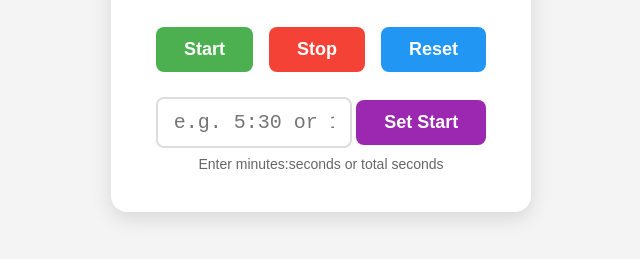
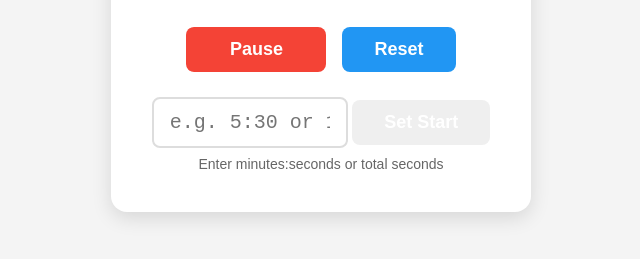
Before and after one commit to andrejanna/interactive_stopwatch, a plain HTML site: page index.html in a window 1280 px wide. Both pictures are taken after a click on the button "Start". Shown: the part 367-626 px from the top of the page, without its empty margins (319-959 px from the left). Drawn offline with Linux system fonts and the light colour scheme.

Commit message:
Refactor stopwatch HTML and update button functionality

```diff
--- a/index.html
+++ b/index.html
@@ -3,7 +3,7 @@
 <head>
     <meta charset="UTF-8">
     <meta name="viewport" content="width=device-width, initial-scale=1.0">
-    <title>Simple Stopwatch (MM:SS)</title>
+    <title>Simple Stopwatch (MM:SS) – Toggle Button</title>
     <style>
         body {
             font-family: Arial, sans-serif;
@@ -42,20 +42,27 @@
         }
         button {
             font-size: 18px;
-            padding: 12px 28px;
+            padding: 12px 32px;
             border: none;
             border-radius: 8px;
             cursor: pointer;
             color: white;
             font-weight: bold;
-            transition: all 0.15s;
+            transition: all 0.18s;
         }
         button:hover { opacity: 0.9; transform: translateY(-1px); }
-        #start  { background-color: #4CAF50; }
-        #stop   { background-color: #f44336; }
-        #reset  { background-color: #2196F3; }
-        #set    { background-color: #9C27B0; }
 
+        #toggle {
+            min-width: 140px;
+            background-color: #4CAF50;      /* green when stopped (Start) */
+        }
+        #toggle.running {
+            background-color: #f44336;      /* red when running (Pause) */
+        }
+
+        #reset {
+            background-color: #2196F3;
+        }
 
         .set-start {
             margin-top: 10px;
@@ -83,17 +90,13 @@
 </head>
 <body>
 
-
     <div class="stopwatch">
         <div id="display">00:00</div>
 
-
         <div class="controls">
-            <button id="start">Start</button>
-            <button id="stop">Stop</button>
+            <button id="toggle">Start</button>
             <button id="reset">Reset</button>
         </div>
-
 
         <div class="set-start">
             <input type="text" id="startTimeInput" placeholder="e.g. 5:30 or 120" />
@@ -102,49 +105,40 @@
         </div>
     </div>
 
-
     <script>
         let timer;
         let startTime;
         let elapsedTime = 0;
         let isRunning = false;
-        let initialOffset = 0; // manual start time in milliseconds
-
+        let initialOffset = 0; // manual start time in ms
 
         const display = document.getElementById('display');
-        const startBtn = document.getElementById('start');
-        const stopBtn  = document.getElementById('stop');
+        const toggleBtn = document.getElementById('toggle');
         const resetBtn = document.getElementById('reset');
         const setBtn   = document.getElementById('set');
         const input    = document.getElementById('startTimeInput');
-
 
         function parseTimeString(str) {
             str = str.trim().replace(/\s+/g, '');
             if (!str) return 0;
 
-
-            // Just digits → total seconds
             if (/^\d+$/.test(str)) {
                 return parseInt(str, 10) * 1000;
             }
 
-
             const parts = str.split(':').map(Number);
             if (parts.some(isNaN)) return -1;
 
-
             let ms = 0;
             if (parts.length === 1) {
-                ms = parts[0] * 1000;           // just seconds
+                ms = parts[0] * 1000;
             } else if (parts.length === 2) {
-                ms = (parts[0] * 60 + parts[1]) * 1000; // MM:SS
+                ms = (parts[0] * 60 + parts[1]) * 1000;
             } else {
                 return -1;
             }
             return ms;
         }
-
 
         function formatTime(msTotal) {
             const totalSeconds = Math.floor(msTotal / 1000);
@@ -153,12 +147,10 @@
             return `${minutes.toString().padStart(2, '0')}:${seconds.toString().padStart(2, '0')}`;
         }
 
-
         function updateDisplay() {
             const current = initialOffset + elapsedTime;
             display.textContent = formatTime(current);
         }
-
 
         function fullReset() {
             isRunning = false;
@@ -166,39 +158,40 @@
             initialOffset = 0;
             elapsedTime = 0;
             updateDisplay();
+            toggleBtn.textContent = 'Start';
+            toggleBtn.classList.remove('running');
             input.value = '';
         }
 
-
-        startBtn.addEventListener('click', () => {
-            if (!isRunning) {
+        function toggleTimer() {
+            if (isRunning) {
+                // Pause
+                isRunning = false;
+                clearInterval(timer);
+                toggleBtn.textContent = 'Start';
+                toggleBtn.classList.remove('running');
+            } else {
+                // Start / Resume
                 isRunning = true;
                 startTime = Date.now() - elapsedTime;
                 timer = setInterval(() => {
                     elapsedTime = Date.now() - startTime;
                     updateDisplay();
-                }, 100); // 100 ms is smooth enough for seconds-only
+                }, 100);
+                toggleBtn.textContent = 'Pause';
+                toggleBtn.classList.add('running');
             }
-        });
+        }
 
-
-        stopBtn.addEventListener('click', () => {
-            if (isRunning) {
-                isRunning = false;
-                clearInterval(timer);
-            }
-        });
-
+        toggleBtn.addEventListener('click', toggleTimer);
 
         resetBtn.addEventListener('click', fullReset);
 
-
         setBtn.addEventListener('click', () => {
             if (isRunning) {
-                alert("Please stop or reset the timer first.");
+                alert("Please pause or reset the timer first.");
                 return;
             }
-
 
             const parsed = parseTimeString(input.value);
             if (parsed < 0) {
@@ -206,22 +199,17 @@
                 return;
             }
 
-
             initialOffset = parsed;
             elapsedTime = 0;
             updateDisplay();
         });
 
-
-        // Press Enter to set
         input.addEventListener('keypress', e => {
             if (e.key === 'Enter') setBtn.click();
         });
-
 
         // Initial display
         updateDisplay();
     </script>
 </body>
-
 </html>
```
